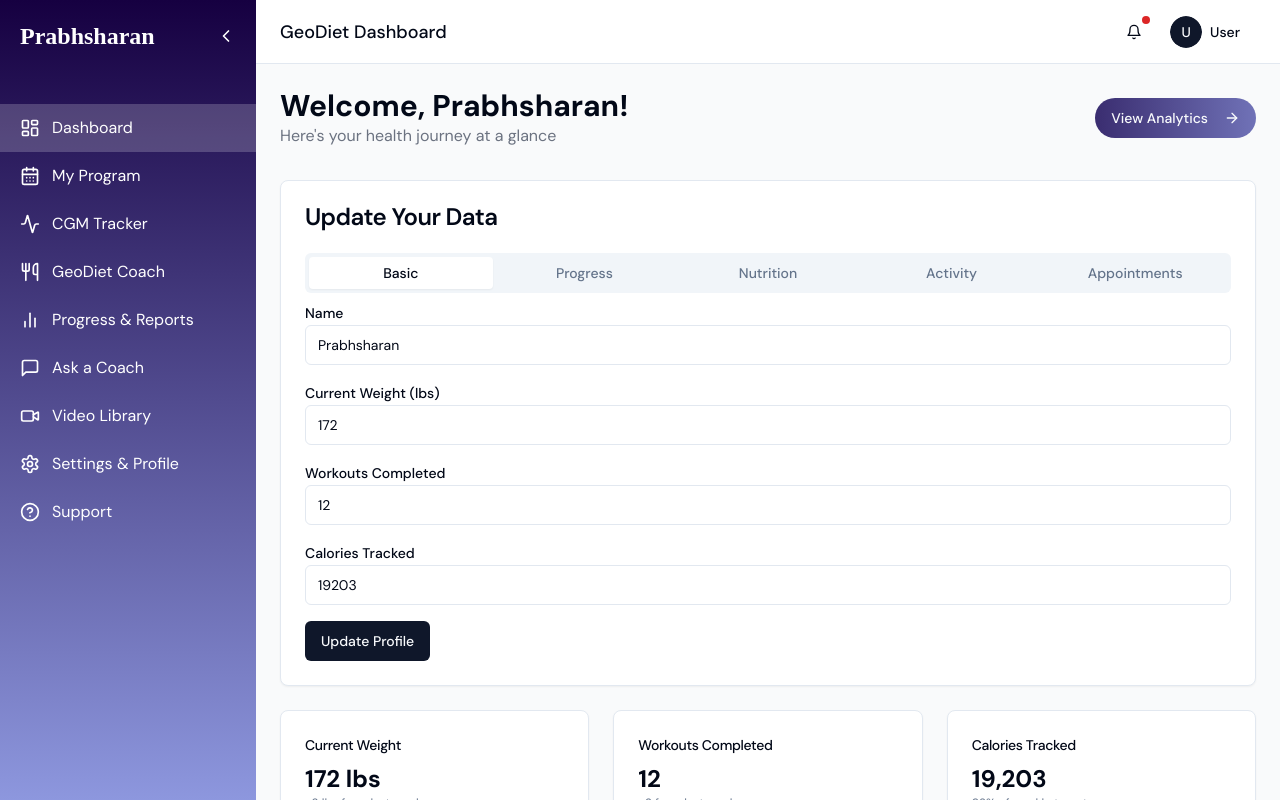
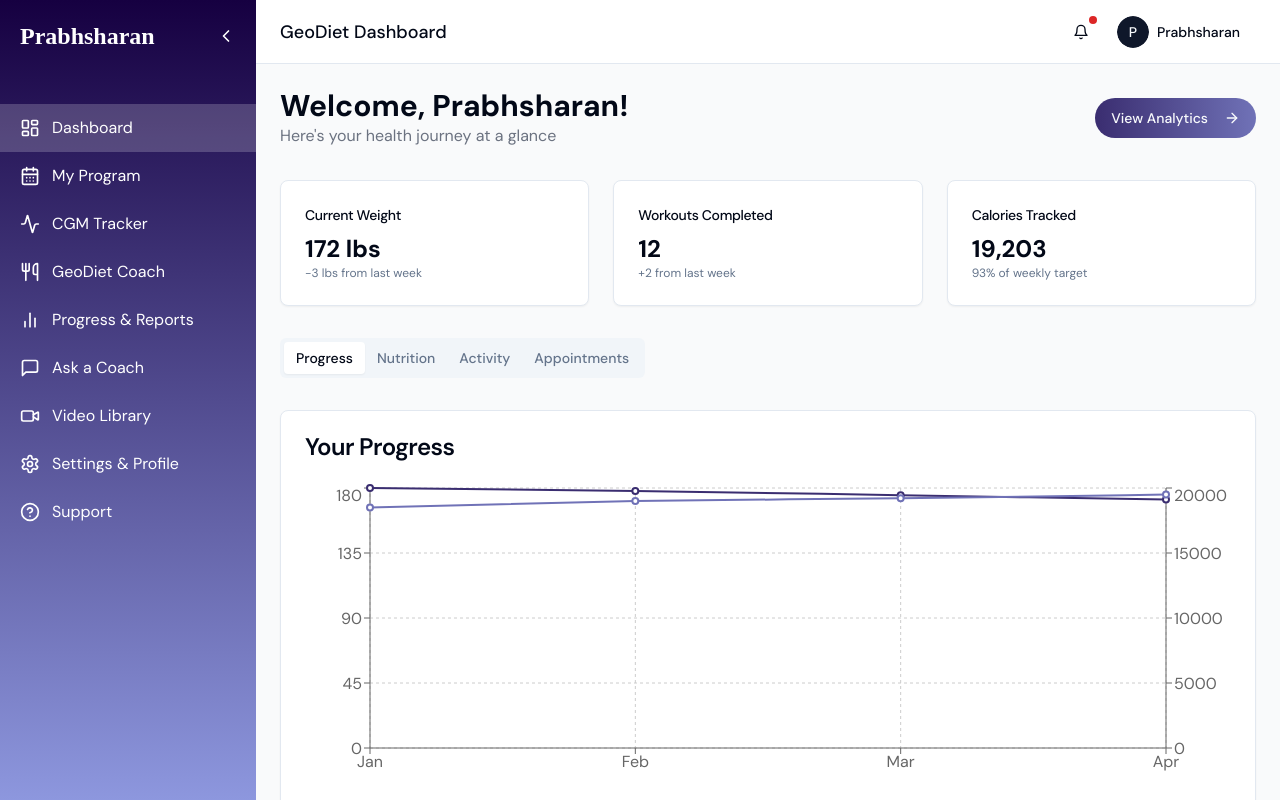
Before and after one commit to prabhsharan55/geo-diet-wonder, a React (Vite) app: page /customer in a window 1280 px wide. Built offline with nearby package versions, Linux system fonts and the light colour scheme; a web font is replaced by a local one.

Commit message:
Refactor customer dashboard
- Moved the "Update Your Data" section from the customer dashboard to the Progress & Reports page.
- Dynamically display the user's name in the top-right corner of the customer dashboard.

```diff
--- a/src/components/customer/CustomerHeaderUser.tsx
+++ b/src/components/customer/CustomerHeaderUser.tsx
@@ -1,7 +1,6 @@
 
 import { useState } from "react";
 import { useNavigate } from "react-router-dom";
-import { useAuth } from "@/context/AuthContext";
 import { Avatar, AvatarFallback } from "@/components/ui/avatar";
 import {
   DropdownMenu,
@@ -13,28 +12,18 @@ import {
 } from "@/components/ui/dropdown-menu";
 import { Bell, LogOut, Settings, User } from "lucide-react";
 import { Button } from "@/components/ui/button";
-import { useUserProfile } from "@/hooks/useUserProfile";
+import { useUserData } from "@/context/UserDataContext";
 
 const CustomerHeaderUser = () => {
-  const { userDetails, signOut } = useAuth();
-  const { profile } = useUserProfile();
+  const { userData } = useUserData();
   const navigate = useNavigate();
   const [notificationsOpen, setNotificationsOpen] = useState(false);
 
   // Function to get user initials for avatar
   const getUserInitials = () => {
-    if (profile?.full_name) {
-      return profile.full_name
-        .split(" ")
-        .map((name: string) => name[0])
-        .join("")
-        .toUpperCase()
-        .substring(0, 2);
-    }
+    if (!userData?.name) return "U";
 
-    if (!userDetails?.full_name) return "U";
-
-    return userDetails.full_name
+    return userData.name
       .split(" ")
       .map((name: string) => name[0])
       .join("")
@@ -43,11 +32,12 @@ const CustomerHeaderUser = () => {
   };
 
   const handleSignOut = async () => {
-    await signOut();
+    // Navigate to home page when signing out
+    navigate("/");
   };
 
-  const displayName = profile?.full_name || userDetails?.full_name || "User";
-  const email = userDetails?.email || "";
+  const displayName = userData?.name || "User";
+  const email = "user@example.com"; // Since we removed auth, using placeholder
 
   return (
     <div className="flex items-center gap-2">
--- a/src/pages/customer/Dashboard.tsx
+++ b/src/pages/customer/Dashboard.tsx
@@ -9,7 +9,6 @@ import { useUserData } from "@/context/UserDataContext";
 import ProgressChart from "@/components/charts/ProgressChart";
 import NutritionChart from "@/components/charts/NutritionChart";
 import ActivityChart from "@/components/charts/ActivityChart";
-import DataInputForm from "@/components/dashboard/DataInputForm";
 
 const CustomerDashboard = () => {
   const { userData } = useUserData();
@@ -27,8 +26,6 @@ const CustomerDashboard = () => {
           View Analytics <ArrowRight className="ml-2 h-4 w-4" />
         </Button>
       </header>
-
-      <DataInputForm />
 
       <div className="grid gap-6 md:grid-cols-2 lg:grid-cols-3">
         <StatCard
@@ -108,7 +105,7 @@ const CustomerDashboard = () => {
                   ))}
                   {userData.appointments.length === 0 && (
                     <div className="text-center py-8 text-gray-500">
-                      No appointments scheduled. Use the form above to add appointments.
+                      No appointments scheduled. Use the form in Progress & Reports to add appointments.
                     </div>
                   )}
                 </div>
--- a/src/pages/customer/Progress.tsx
+++ b/src/pages/customer/Progress.tsx
@@ -1,10 +1,10 @@
-
 import CustomerLayout from "@/components/customer/CustomerLayout";
 import { Card, CardContent, CardHeader, CardTitle } from "@/components/ui/card";
 import { Tabs, TabsContent, TabsList, TabsTrigger } from "@/components/ui/tabs";
 import { AreaChart, Area, BarChart, Bar, LineChart, Line, PieChart, Pie, Cell, XAxis, YAxis, CartesianGrid, Tooltip, ResponsiveContainer } from "recharts";
 import { Button } from "@/components/ui/button";
 import { Download, Upload } from "lucide-react";
+import DataInputForm from "@/components/dashboard/DataInputForm";
 
 const Progress = () => {
   // Dummy data for weight chart
@@ -72,6 +72,8 @@ const Progress = () => {
             Export Report
           </Button>
         </div>
+
+        <DataInputForm />
 
         <div className="grid grid-cols-1 md:grid-cols-2 xl:grid-cols-4 gap-4">
           <Card className="bg-gradient-to-br from-[#8D97DE]/10 to-white">
```
